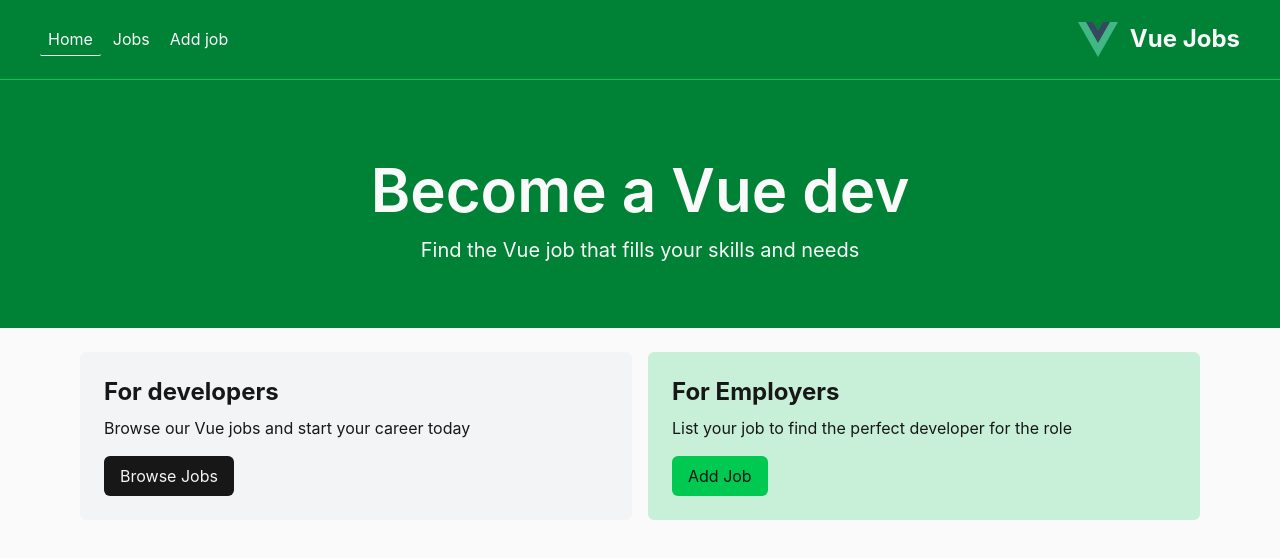
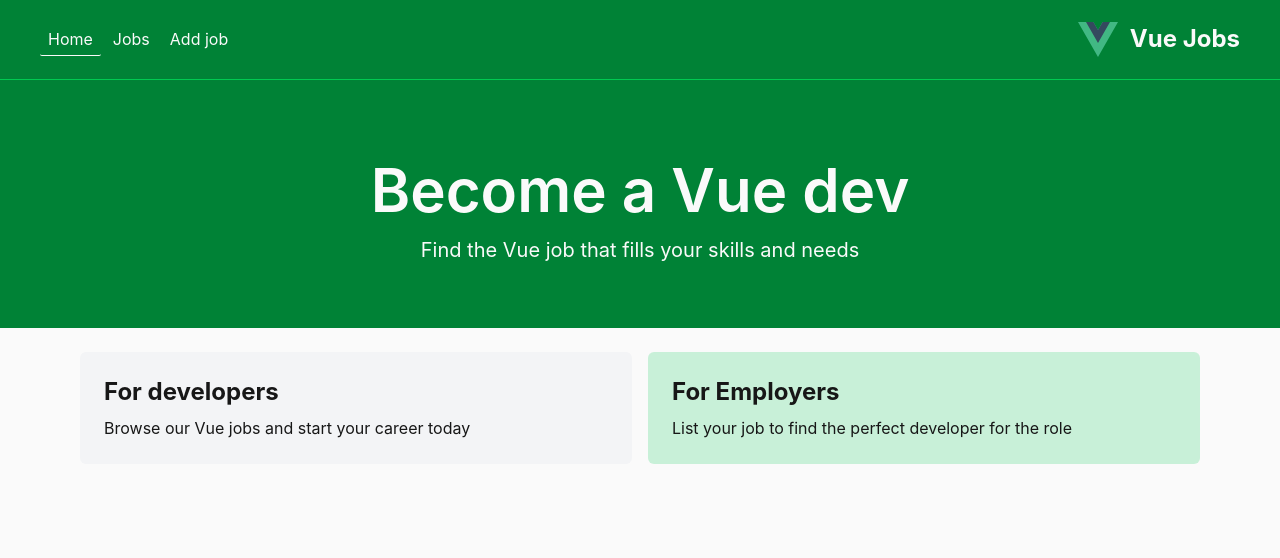
Before and after one commit to LZygmunt/vue-job-app, a Vue app: page / in a window 1280 px wide. Shown: the top 558 px of the page. Built offline with nearby package versions, Linux system fonts and the light colour scheme.

Commit message:
feat: separate redirect button to standalone component

```diff
--- a/src/components/ActionCard.vue
+++ b/src/components/ActionCard.vue
@@ -5,19 +5,10 @@ import BaseCard from './BaseCard.vue'
 interface ActionCardProps {
   title: string
   description: string
-  redirectLabel: string
-  redirectTo: string
   variant?: 'primary' | 'secondary'
   class?: string
 }
-const {
-  title,
-  description,
-  redirectLabel,
-  redirectTo,
-  variant = 'primary',
-  class: className,
-} = defineProps<ActionCardProps>()
+const { title, description, variant = 'primary', class: className } = defineProps<ActionCardProps>()
 const baseCardClass = reactive(['base-card', { 'base-card--secondary': variant === 'secondary' }, className])
 </script>
 
@@ -25,7 +16,7 @@ const baseCardClass = reactive(['base-card', { 'base-card--secondary': variant =
   <BaseCard :class="baseCardClass">
     <h2>{{ title }}</h2>
     <span>{{ description }}</span>
-    <RouterLink :to="redirectTo">{{ redirectLabel }}</RouterLink>
+    <slot></slot>
   </BaseCard>
 </template>
 
@@ -42,21 +33,8 @@ const baseCardClass = reactive(['base-card', { 'base-card--secondary': variant =
     dark:bg-green-300/20
     dark:text-neutral-50;
 
-  & a {
-    @apply px-4
-      py-2
-      mt-2
-      rounded-md
-      text-neutral-900
-      bg-green-500
-      dark:bg-green-500/60;
-  }
   &.base-card--secondary {
     @apply bg-gray-100 dark:bg-neutral-700;
-
-    & a {
-      @apply text-gray-100 bg-neutral-900 dark:text-neutral-700 dark:bg-gray-100;
-    }
   }
 }
 </style>
--- /dev/null
+++ b/src/components/BaseRedirectButton.vue
@@ -0,0 +1,38 @@
+<script setup lang="ts">
+import { reactive } from 'vue'
+
+interface BaseRedirectButtonProps {
+  label: string
+  redirectTo: string
+  variant?: 'primary' | 'secondary'
+  class?: string
+}
+const { label, redirectTo, variant = 'primary', class: className } = defineProps<BaseRedirectButtonProps>()
+const redirectButtonClass = reactive([{ secondary: variant === 'secondary' }, className])
+</script>
+
+<template>
+  <RouterLink
+    :to="redirectTo"
+    :class="redirectButtonClass"
+  >
+    {{ label }}
+  </RouterLink>
+</template>
+
+<style scoped>
+@reference '#/assets/main.css';
+
+a {
+  @apply px-4
+  py-2
+  mt-2
+  rounded-md
+  text-neutral-900
+  bg-green-500
+  dark:bg-green-500/60;
+}
+a.secondary {
+  @apply text-gray-100 bg-neutral-900 dark:text-neutral-700 dark:bg-gray-100;
+}
+</style>
```
